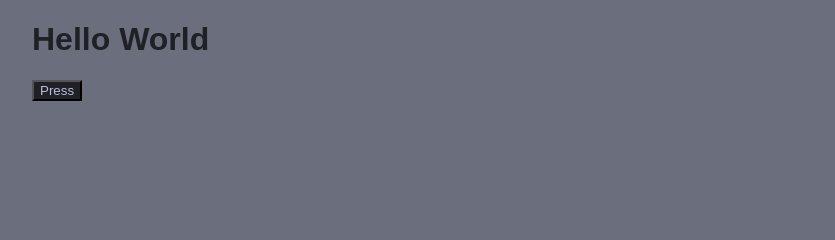
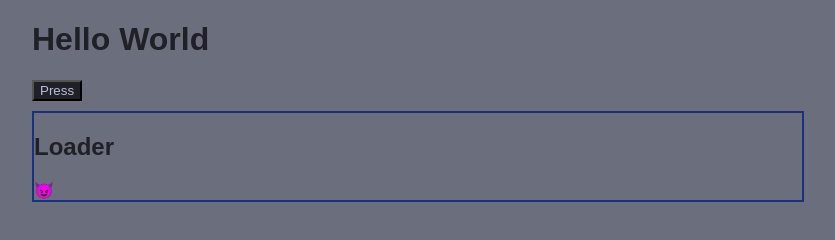
Before and after one commit to AnsonChung3/Sandbox-FAC, a website: page public/pages/index.html in a window 1280 px wide. Shown: the whole page, without its empty margins (96-931 px from the left). Drawn offline with Linux system fonts and the light colour scheme.

Commit message:
Add basic spin loader

```diff
--- /dev/null
+++ b/public/css/index.css
@@ -0,0 +1,17 @@
+#train-loader {
+    width: 60vw;
+    /* height: 10vh; */
+    min-height: 3em;
+    border: 2px solid var(--accent);
+    margin-top: 1%;
+}
+
+#spin-loader {
+    display: inline-block;
+    animation: spin 1s linear infinite;
+}
+
+@keyframes spin {
+  0% { transform: rotate(0deg); }
+  100% { transform: rotate(360deg); }
+}
--- a/public/pages/index.html
+++ b/public/pages/index.html
@@ -4,12 +4,17 @@
     <meta charset="UTF-8">
     <title>Anson Playground Main Page</title>
     <link rel="stylesheet" href="/public/css/root.css" />
+    <link rel="stylesheet" href="/public/css/index.css" />
 </head>
 <body>
     <h1>Hello World</h1>
     <div>
         <button id="btn-1">Press</button>
     </div>
+    <div class="loader" id="train-loader">
+        <h2>Loader</h2>
+        <span id="spin-loader">😈</span>
+    </div>
     <script src="/public/scripts/index-script.js"></script>
 </body>
 </html>
```
